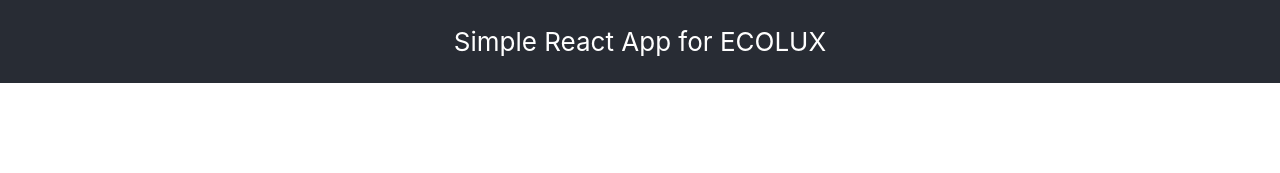
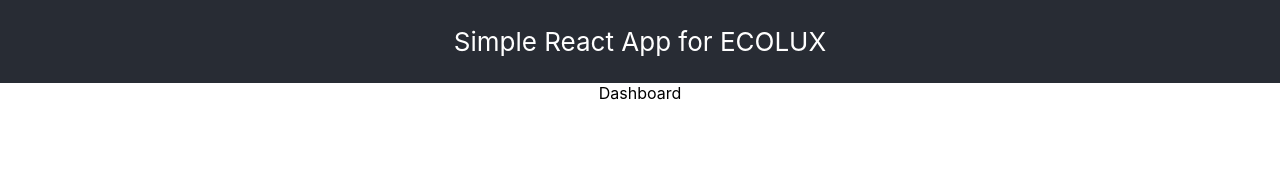
Before and after one commit to Milexz/ecolux-gui, a React (Create React App) app: page /dashboard in a window 1280 px wide. Shown: the top 173 px of the page. Built offline with nearby package versions, Linux system fonts and the light colour scheme.

Commit message:
feat: add react router dom for route pages

```diff
--- a/package.json
+++ b/package.json
@@ -8,6 +8,7 @@
     "@testing-library/user-event": "^13.2.1",
     "react": "^18.2.0",
     "react-dom": "^18.2.0",
+    "react-router-dom": "^5.2.0",
     "react-scripts": "5.0.1",
     "web-vitals": "^2.1.0"
   },
--- a/src/App.js
+++ b/src/App.js
@@ -1,12 +1,35 @@
 import './App.css';
 
+import React from 'react';
+import {
+  BrowserRouter,
+  Switch,
+  Route,
+  Redirect,
+} from 'react-router-dom';
+
+import Login from './Pages/Login';
+import Dashboard from './Pages/Dashboard';
+import NotFound from './Pages/NotFound';
+
 function App() {
+
   return (
     <div className="App">
       <header className="App-header">
         <p>Simple React App for ECOLUX</p>
       </header>
       <main className="App-main">
+        <BrowserRouter>
+          <Switch>
+            <Route exact path="/">
+              <Redirect to="/login" />
+            </Route>
+            <Route path="/login" component={Login} />
+            <Route path="/dashboard" component={Dashboard} />
+            <Route component={NotFound} />
+          </Switch>
+        </BrowserRouter>
       </main>
       <footer className="App-footer">
         <p>By Max Chen</p>
--- /dev/null
+++ b/src/Pages/Dashboard.js
@@ -0,0 +1,7 @@
+import React from 'react';
+
+export default function Dashboard() {
+  return (
+    <div>Dashboard</div>
+  );
+}
--- /dev/null
+++ b/src/Pages/Login.js
@@ -0,0 +1,7 @@
+import React from 'react';
+
+export default function Login() {
+  return (
+    <div>Login</div>
+  );
+}
--- /dev/null
+++ b/src/Pages/NotFound.js
@@ -0,0 +1,7 @@
+import React from 'react';
+
+export default function NotFound() {
+  return (
+    <div>Page Not Found!</div>
+  );
+}
```
Also changed, not shown: 1 other file (tests, documents, lock files or other folders).
